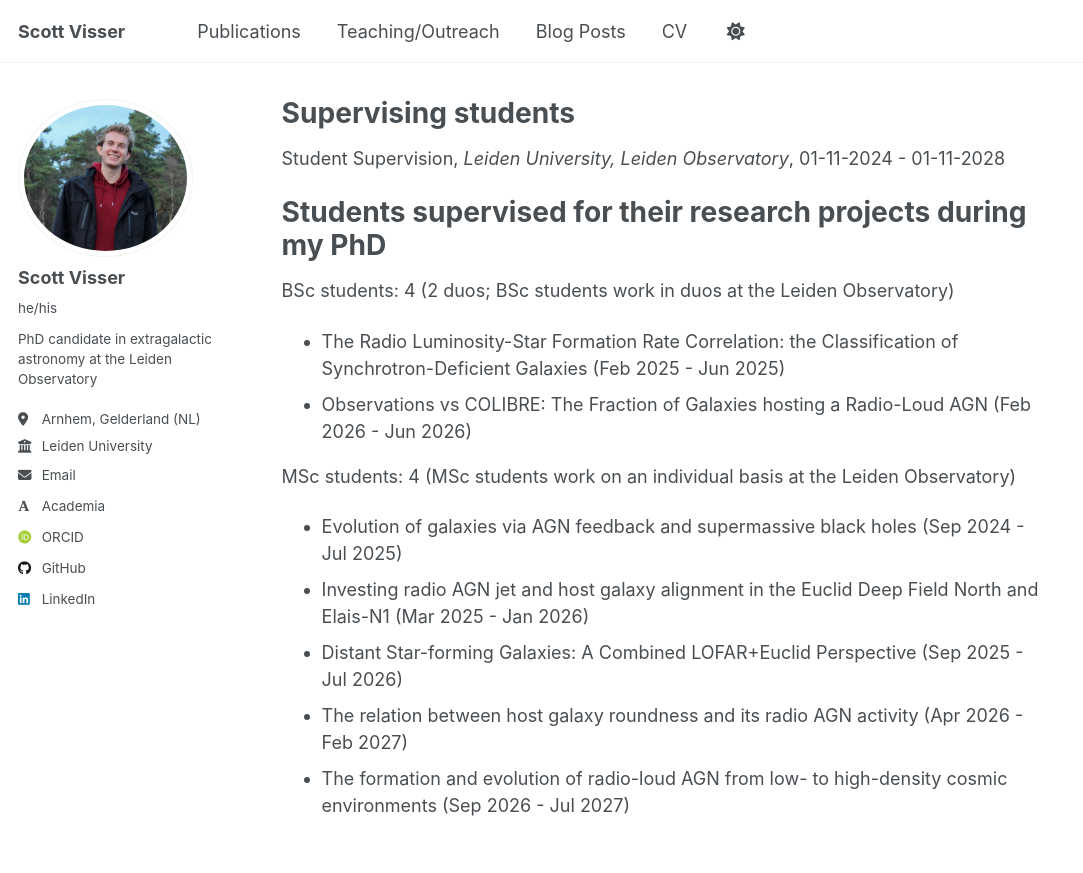
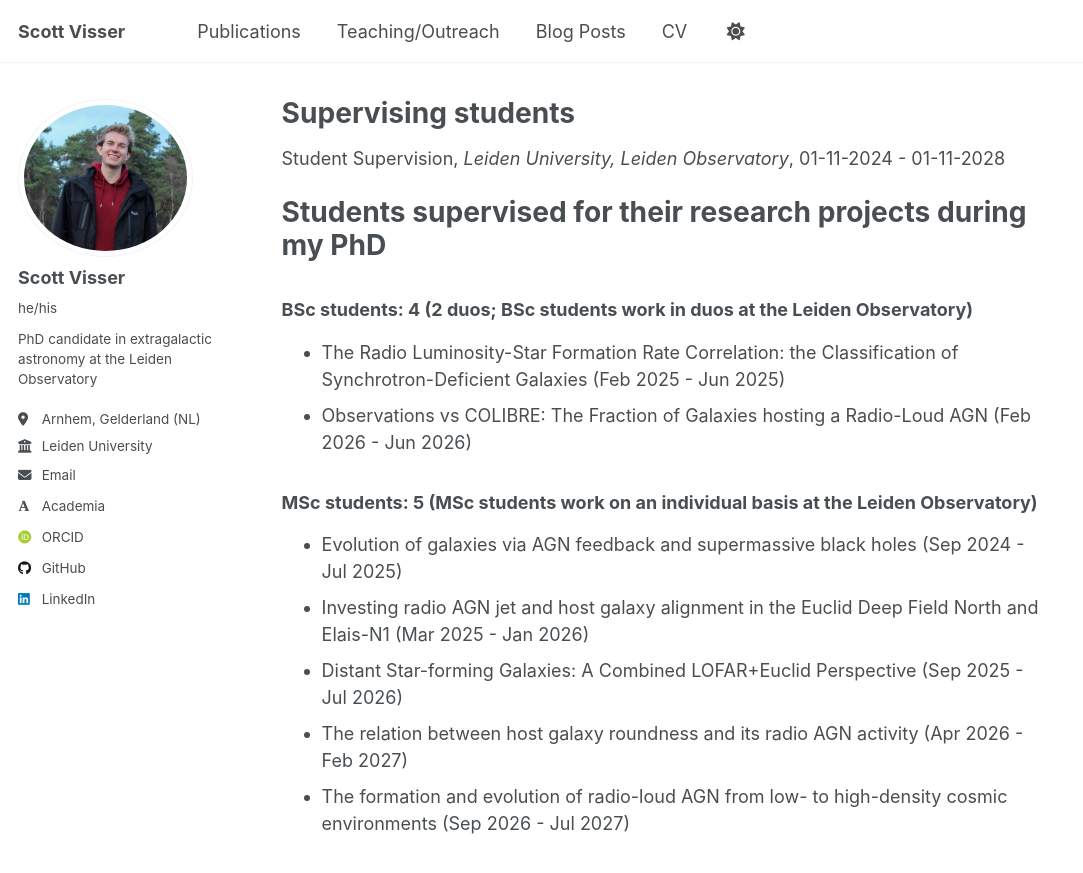
Before and after one commit to ScottV19/ScottV19.github.io, a Jekyll site: the page built from _teaching-outreach/student_supervision.md, in a window 1280 px wide and 900 px high. Shown: the top 873 px of the window, without its empty margins (0-1083 px from the left). Built offline with Jekyll 4.4.1, drawn with Linux system fonts in a browser that asks for light colours; some web fonts are replaced.

Commit message:
More updates

```diff
--- a/_teaching-outreach/student_supervision.md
+++ b/_teaching-outreach/student_supervision.md
@@ -8,13 +8,13 @@ venue: "Leiden University, Leiden Observatory"
 location: "Leiden, The Netherlands"
 ---
 
-Students supervised for their research projects during my PhD
-======
-BSc students: 4 (2 duos; BSc students work in duos at the Leiden Observatory) <br>
+# Students supervised for their research projects during my PhD
+
+### BSc students: 4 (2 duos; BSc students work in duos at the Leiden Observatory)
 - The Radio Luminosity-Star Formation Rate Correlation: the Classification of Synchrotron-Deficient Galaxies (Feb 2025 - Jun 2025)
 - Observations vs COLIBRE: The Fraction of Galaxies hosting a Radio-Loud AGN (Feb 2026 - Jun 2026)
 
-MSc students: 4 (MSc students work on an individual basis at the Leiden Observatory)
+### MSc students: 5 (MSc students work on an individual basis at the Leiden Observatory)
 - Evolution of galaxies via AGN feedback and supermassive black holes (Sep 2024 - Jul 2025)
 - Investing radio AGN jet and host galaxy alignment in the Euclid Deep Field North and Elais-N1 (Mar 2025 - Jan 2026)
 - Distant Star-forming Galaxies: A Combined LOFAR+Euclid Perspective (Sep 2025 - Jul 2026)
```
Also changed, not shown: _publications/2022-06-15-BSc-thesis.md (+3 -1 lines), _teaching-outreach/TA_tasks.md (+2 -7 lines).
